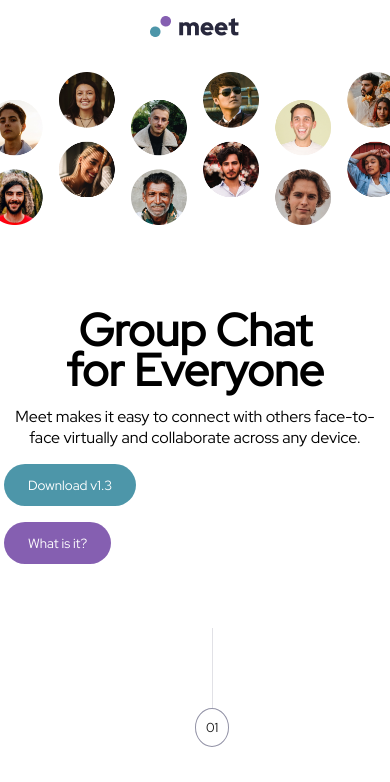
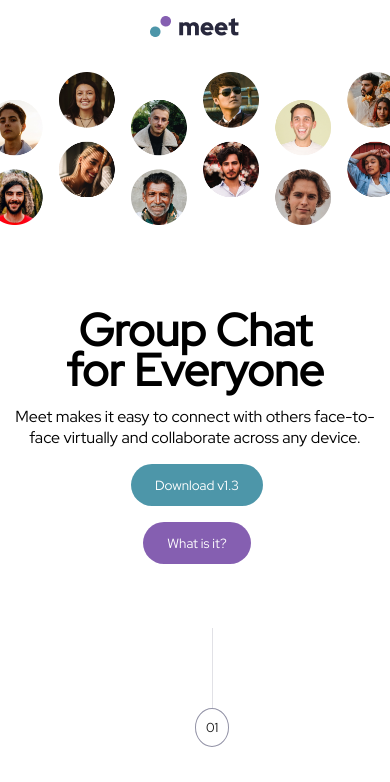
Before and after one commit to marvy-b/Figma, a plain HTML site: page index.html in a window 390 px wide. Shown: the top 782 px of the page. Drawn offline with Linux system fonts and the light colour scheme.

Commit message:
I made the page ressponsive

```diff
--- a/index.css
+++ b/index.css
@@ -16,6 +16,7 @@ header{
     grid-template-columns:1fr 1fr 1fr;
     grid-gap: 10rem;
     margin-top: 30px;
+
 }
 .nested-mobile{
     display: none;
@@ -173,9 +174,8 @@ footer{
     footer div{
         margin-bottom: 20px;
     }
-    button {
-        display: block;
-        align-content: center;
+    btn {
+      display: block;
        }
 }
 
--- a/index.html
+++ b/index.html
@@ -36,8 +36,10 @@
               <p>Meet makes it easy to connect with others face-to-face virtually and collaborate across any device.</p>
             </div>
             <div class="btn">
-              <button class="btn1">Download v1.3</button>
-              <button class="btn2">What is it?</button>
+             <div> <button class="btn1">Download v1.3</button></div>
+              <div>
+                <button class="btn2">What is it?</button>
+              </div>
             </div>
           </div>
 
```
Also changed, not shown: 1 other file.
